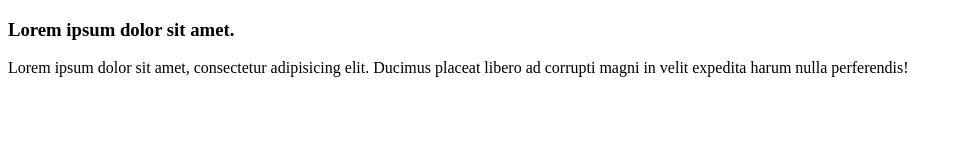
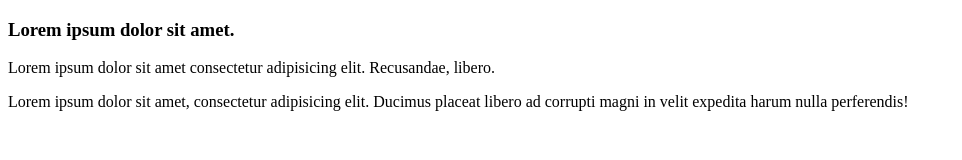
Before and after one commit to Bigpotatozz/Repositorio-prueba-1, a plain HTML site: page index.html in a window 1280 px wide. Shown: the whole page, without its empty margins (0-962 px from the left). Drawn offline with Linux system fonts and the light colour scheme.

Commit message:
se agrego un div y un <p>

```diff
--- a/index.html
+++ b/index.html
@@ -8,7 +8,9 @@
 </head>
 <body>
     <h3>Lorem ipsum dolor sit amet.</h3>
-
+        <div class="lolo">
+            <p>Lorem ipsum dolor sit amet consectetur adipisicing elit. Recusandae, libero.</p>
+        </div>
     <p>Lorem ipsum dolor sit amet, consectetur adipisicing elit. Ducimus placeat libero ad corrupti magni in velit expedita harum nulla perferendis!</p>
 </body>
 </html>
```
Also changed, not shown: 1 other file.
